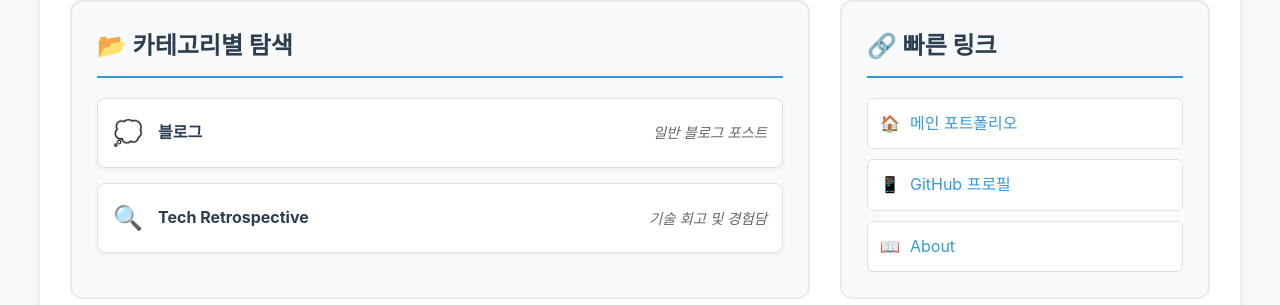
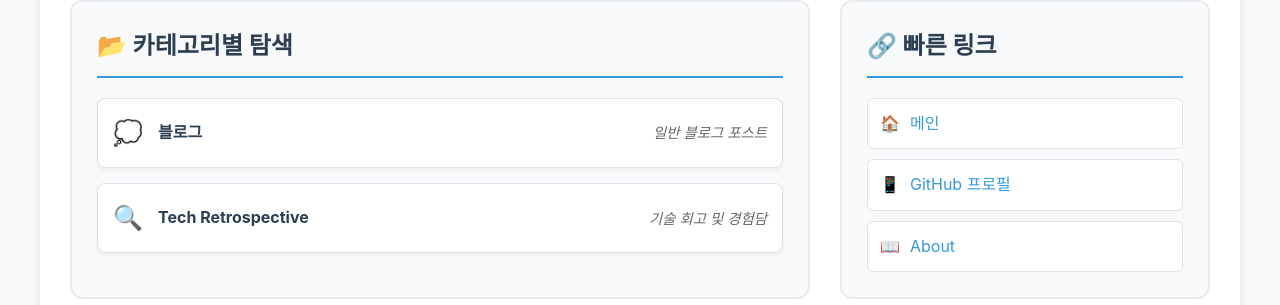
Before and after one commit to c0z0c/blog, a Jekyll site: the page built from index.md, in a window 1280 px wide. Shown: the part 268-573 px from the top of the page. Built offline with Jekyll 4.4.1, drawn with Linux system fonts in a browser that asks for light colours.

Commit message:
메인포트폴리오 - > 메인으로 수정

```diff
--- a/index.md
+++ b/index.md
@@ -33,7 +33,7 @@ pragma: no-cache
     <h2>🔗 빠른 링크</h2>
     <div class="quick-links">
       <a href="https://c0z0c.github.io/" target="_blank">
-        <span class="link-icon">🏠</span> 메인 포트폴리오
+        <span class="link-icon">🏠</span> 메인
       </a>
       <a href="https://github.com/c0z0c" target="_blank">
         <span class="link-icon">📱</span> GitHub 프로필
```
